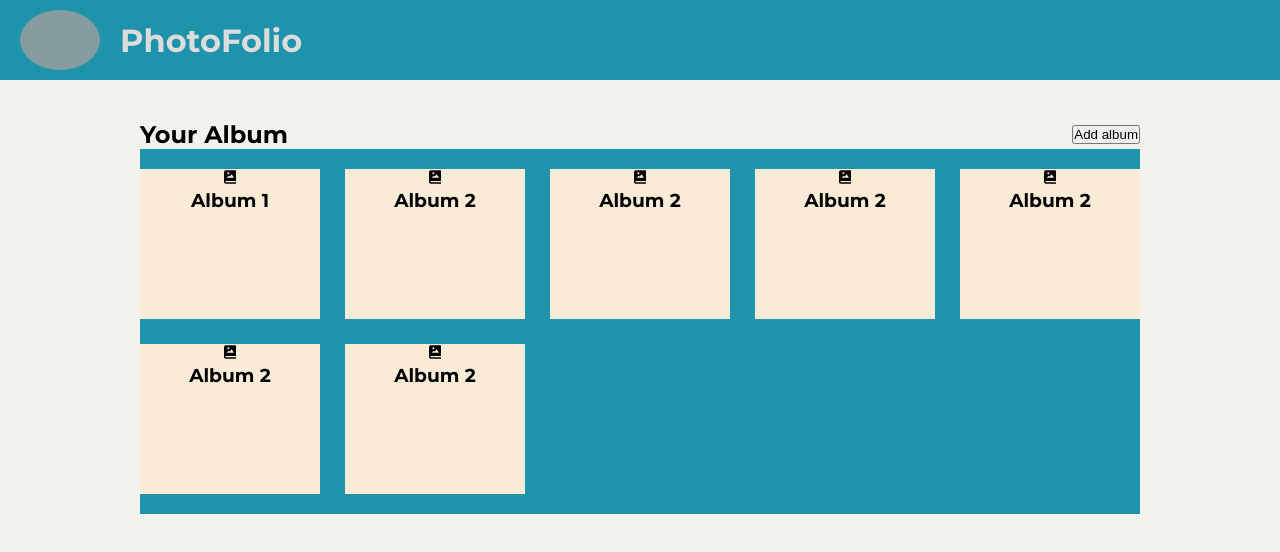
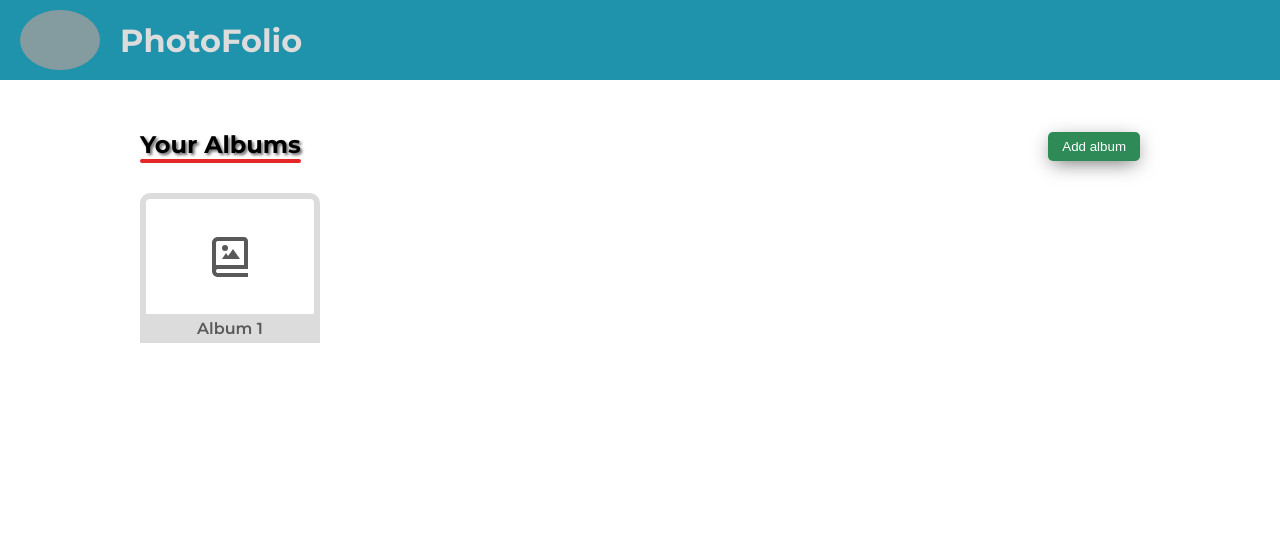
Before and after one commit to MayankDKarmakar/photo-folio, a React (Create React App) app: page / in a window 1280 px wide. Shown: the top 552 px of the page. Built offline with nearby package versions, Linux system fonts and the light colour scheme; grey boxes are pictures that could not be loaded; a web font is replaced by a local one.

Commit message:
finalized AlbumList css

```diff
--- a/src/components/AlbumList/AlbumList.css
+++ b/src/components/AlbumList/AlbumList.css
@@ -1,8 +1,6 @@
 .album-list {
   width: 100%;
-
   max-width: 1000px;
-
   margin: 0 auto;
   text-align: center;
 }
@@ -11,16 +9,85 @@
   display: flex;
   justify-content: space-between;
   align-items: center;
+  /* background-color: aqua; */
+  padding: 10px 0px;
 }
+
+.album-list-head h2 {
+  text-shadow: 2px 2px 3px rgba(0, 0, 0, 0.6);
+}
+
+.album-list-head h2::after {
+  content: "";
+  background: var(--ambient1);
+  display: block;
+  width: 100%;
+  height: 4px;
+  border-radius: 2px;
+  animation: lineAnimation 0.3s ease-in 0.1s;
+}
+
 .album-grids {
   display: grid;
-  grid-template-columns: repeat(auto-fit, minmax(180px, 1fr));
+  grid-template-columns: repeat(auto-fill, minmax(180px, 1fr));
   gap: 25px;
-  background-color: var(--ambient2);
+  /* background-color: var(--ambient2); */
   padding: 20px 0;
 }
 .album-card {
-  background-color: antiquewhite;
+  background-color: var(--bg2);
   width: 100%;
   height: 150px;
+  border-radius: 10px 10px 0px 0px;
+  display: flex;
+  flex-direction: column;
+  justify-content: space-between;
+  align-items: center;
+  cursor: pointer;
+  transition: all 0.2s ease-in-out;
 }
+.album-icon-container {
+  width: 100%;
+  height: 100%;
+  display: flex;
+  justify-content: center;
+  align-items: center;
+  border-top: 6px solid var(--ambient3);
+  border-left: 6px solid var(--ambient3);
+  border-right: 6px solid var(--ambient3);
+  border-radius: 10px 10px 0px 0px;
+  transition: all 0.2s ease-in-out;
+}
+
+.album-title {
+  background-color: var(--ambient3);
+  width: 100%;
+  text-align: center;
+  color: var(--txtGray);
+  font-size: 1rem;
+  font-weight: 600;
+  padding: 5px 0px;
+  transition: all 0.2s ease-in-out;
+}
+.album-icon {
+  font-size: 3rem;
+  color: var(--txtGray);
+  transition: all 0.2s ease-in-out;
+}
+.album-card:hover {
+  box-shadow: 0px 10px 31px -4px rgba(0, 0, 0, 0.7);
+  transform: scale(1.09);
+}
+.album-card:hover .album-icon-container {
+  border-top: 6px solid var(--ambient2);
+  border-left: 6px solid var(--ambient2);
+  border-right: 6px solid var(--ambient2);
+}
+
+.album-card:hover .album-title {
+  background-color: var(--ambient2);
+  color: var(--txtLight);
+}
+.album-card:hover .album-icon {
+  color: var(--ambient1);
+}
--- a/src/components/AlbumList/AlbumList.js
+++ b/src/components/AlbumList/AlbumList.js
@@ -1,42 +1,20 @@
 import React from "react";
 import "./AlbumList.css";
-import { BiSolidPhotoAlbum } from "react-icons/bi";
+import { BiPhotoAlbum } from "react-icons/bi";
 
 const AlbumList = () => {
   return (
     <div className="album-list">
       <div className="album-list-head">
-        <h2>Your Album</h2>
-        <button>Add album</button>
+        <h2>Your Albums</h2>
+        <button className="addBtn">Add album</button>
       </div>
       <div className="album-grids">
         <div className="album-card">
-          <BiSolidPhotoAlbum />
-          <h3>Album 1</h3>
-        </div>
-        <div className="album-card">
-          <BiSolidPhotoAlbum />
-          <h3>Album 2</h3>
-        </div>
-        <div className="album-card">
-          <BiSolidPhotoAlbum />
-          <h3>Album 2</h3>
-        </div>
-        <div className="album-card">
-          <BiSolidPhotoAlbum />
-          <h3>Album 2</h3>
-        </div>
-        <div className="album-card">
-          <BiSolidPhotoAlbum />
-          <h3>Album 2</h3>
-        </div>
-        <div className="album-card">
-          <BiSolidPhotoAlbum />
-          <h3>Album 2</h3>
-        </div>
-        <div className="album-card">
-          <BiSolidPhotoAlbum />
-          <h3>Album 2</h3>
+          <div className="album-icon-container">
+            <BiPhotoAlbum className="album-icon" />
+          </div>
+          <h3 className="album-title">Album 1</h3>
         </div>
       </div>
     </div>
--- a/src/index.css
+++ b/src/index.css
@@ -2,12 +2,16 @@
 :root {
   --bg1: #f3f2ec;
   --txtLight: #fff;
+  --txtGray: #595959;
+  --bg2: #fff;
   --txtDark: #333;
   --ambient1: #e62727;
   --ambient2: #1e93ab;
   --ambient3: #dcdcdc;
   --dark1: #3b2621;
   --ambient4: #48a6a7;
+  --btnSuccess: #2e8b57;
+  --btnSuccessHover: #25794b;
 }
 
 * {
@@ -16,10 +20,37 @@
   box-sizing: border-box;
 }
 body {
-  background-color: var(--bg1);
+  /* background-color: var(--bg1); */
   font-family: Montserrat, "Ariel", "Sans-Seriff";
 }
 
-button {
+/* button {
   cursor: pointer;
+} */
+.addBtn {
+  cursor: pointer;
+  padding: 7px 14px;
+  border: none;
+  background-color: var(--btnSuccess);
+  color: var(--txtLight);
+  border-radius: 5px;
+  transition: background-color 0.2s ease-in-out;
+  /* font-size: 0.8rem; */
+  box-shadow: 0px 5px 20px -4px rgba(0, 0, 0, 0.6);
 }
+.addBtn:hover {
+  background-color: var(--btnSuccessHover);
+}
+
+@keyframes lineAnimation {
+  from {
+    width: 0%;
+  }
+  to {
+    width: 100%;
+  }
+}
+
+.lineAnimation {
+  animation: lineAnimation 2s ease-in 1s infinite;
+}
```
